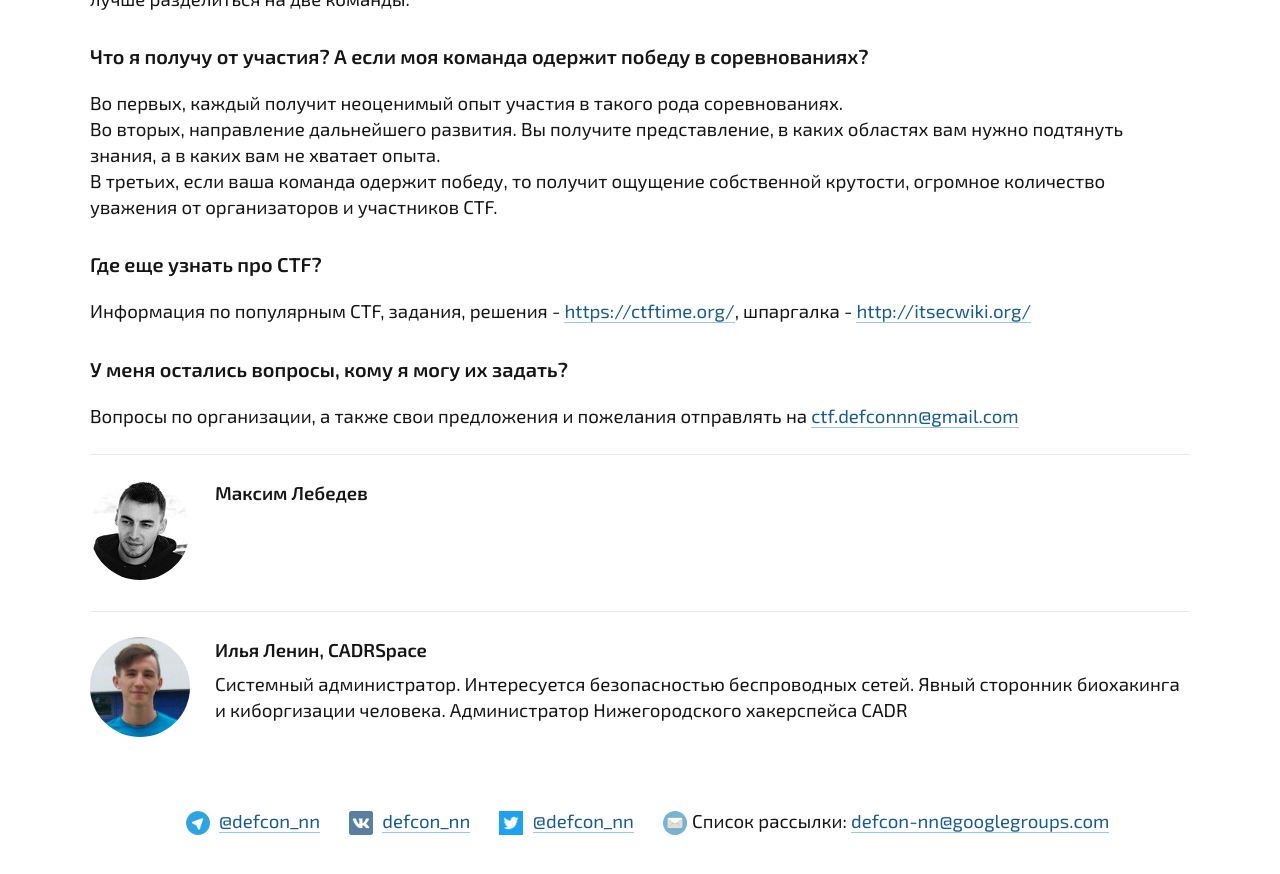
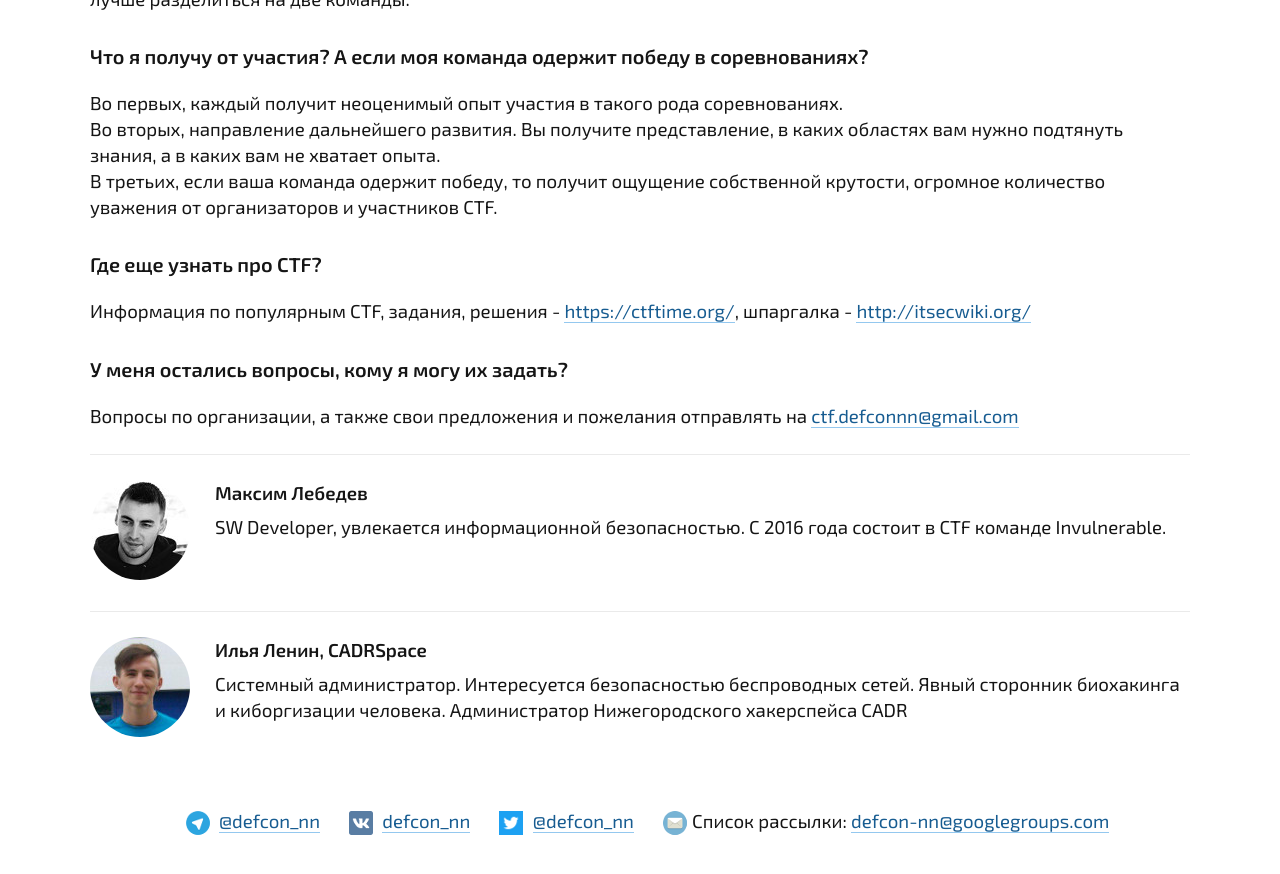
Before and after one commit to defcon-nn/defcon-nn.github.io, a Jekyll site: the page built from ctf.md, in a window 1280 px wide and 900 px high, scrolled down 1424 px. Shown: the top 874 px of the window. Built offline with Jekyll 4.4.1, drawn with Linux system fonts in a browser that asks for light colours.

Commit message:
Добавлена биография Максима

```diff
--- a/_data/meetup_12_02_2017.yml
+++ b/_data/meetup_12_02_2017.yml
@@ -58,7 +58,7 @@
   speaker:
     - name: Максим Лебедев
       avatar: maksim.jpg
-      bio:
+      bio: SW Developer, увлекается информационной безопасностью. С 2016 года состоит в CTF команде Invulnerable.
     - name: Илья Ленин
       avatar: ilya.jpg
       company: CADRSpace
```
